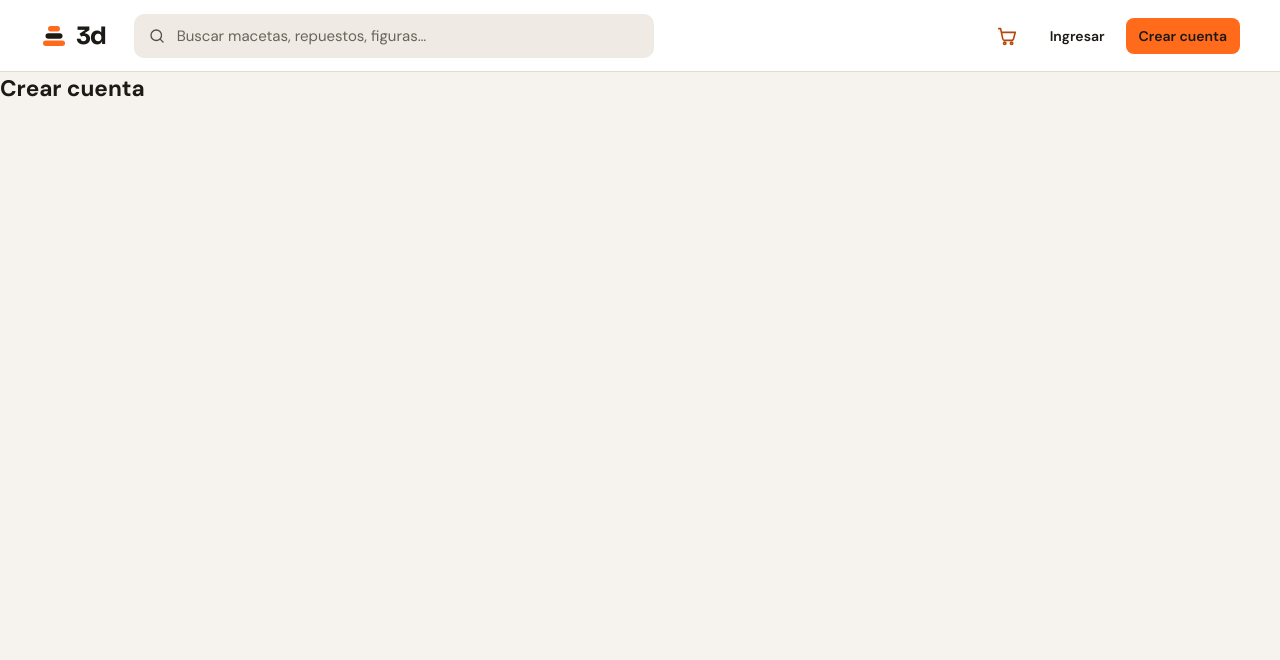
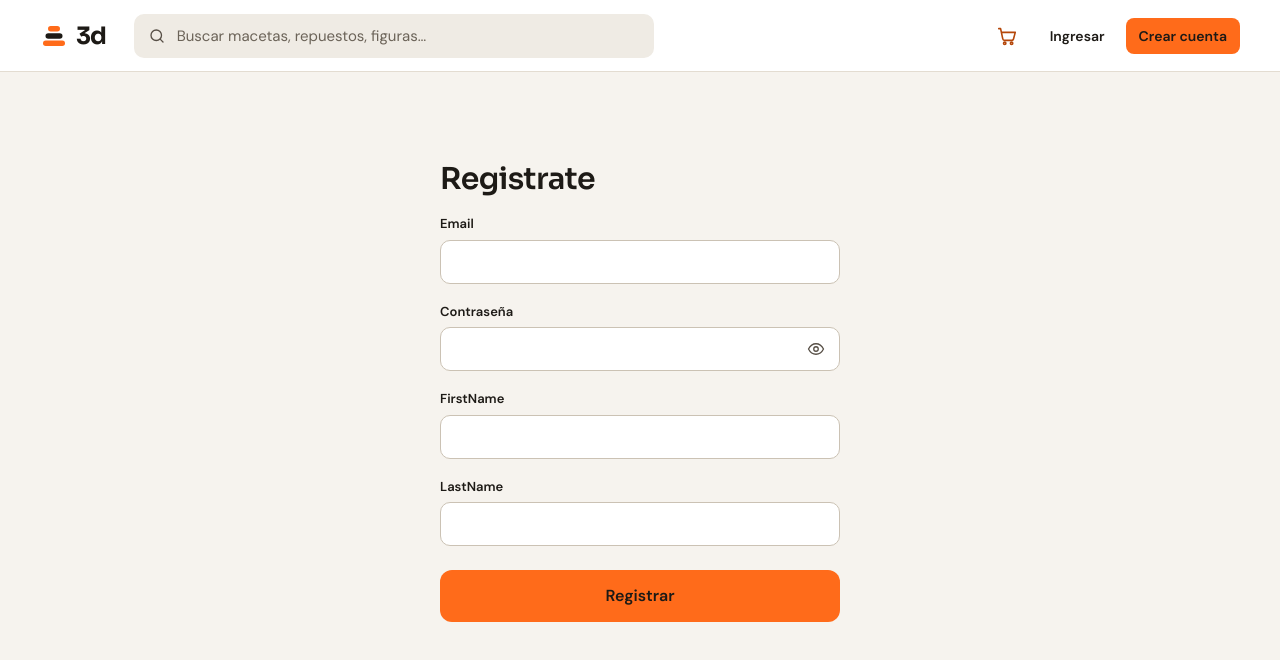
Before and after one commit to lgamallo2306/APIsTPOFrontend, a React app in the folder frontend/: page /registro in a window 1280 px wide. Shown: the top 660 px of the page. Built offline with nearby package versions, Linux system fonts and the light colour scheme; no server answers; the HTML template or start-up script is replaced by a standard one.

Commit message:
agregue a funcionalidad de register

```diff
--- /dev/null
+++ b/frontend/src/components/auth/RegisterForm.css
@@ -0,0 +1,33 @@
+.auth-form {
+  width: 100%;
+  max-width: 400px;
+  display: flex;
+  flex-direction: column;
+  gap: 18px;
+}
+.auth-form-title {
+  display: flex;
+  flex-direction: column;
+  gap: 6px;
+}
+.auth-form .btn {
+  width: 100%;
+  margin-top: 6px;
+}
+.auth-note {
+  text-align: center;
+}
+
+.RegisterForm {
+  display: flex;
+  flex-direction: column;
+  justify-content: center; /* Centra verticalmente los elementos internos del form */
+  align-items: center;     /* Centra horizontalmente los elementos internos del form */
+
+  /* Para centrar el div en toda la pantalla */
+  width: 100%;
+  max-width: 400px;        /* O el ancho que prefieras para tu formulario */
+  min-height: 80vh;       /* Ocupa toda la altura de la pantalla */
+  margin: 0 auto;
+
+}
--- /dev/null
+++ b/frontend/src/components/auth/RegisterForm.jsx
@@ -0,0 +1,56 @@
+import { useState } from 'react'
+import { Link } from 'react-router-dom'
+import PasswordInput from '../ui/PasswordInput'
+import './RegisterForm.css'
+
+function RegisterForm({ onSubmit, error, loading }) {
+  const [form, setForm] = useState({ email: '', password: '',firstName:'', lastName:'' })
+
+  const handleChange = (e) => {
+    setForm({ ...form, [e.target.name]: e.target.value })
+  }
+
+  const handleSubmit = (e) => {
+    e.preventDefault()
+    onSubmit(form)
+  }
+
+  return (
+    <div className="RegisterForm">
+        <form className="auth-form" onSubmit={handleSubmit}>
+      <div className="auth-form-title">
+        <h1 className="h1">Registrate</h1>
+      </div>
+
+      <div className="field">
+        <label className="label" htmlFor="email">Email</label>
+        <input id="email" name="email" type="email" className="input" value={form.email} onChange={handleChange} />
+      </div>
+
+      <div className="field">
+        <label className="label" htmlFor="password">Contraseña</label>
+        <PasswordInput id="password" name="password" value={form.password} onChange={handleChange} />
+      </div>
+
+      <div className="field">
+        <label className="label" htmlFor="firstName">FirstName</label>
+        <input id="firstName" name="firstName" type="text" className="input" value={form.firstName} onChange={handleChange} />
+      </div>
+
+      <div className="field">
+        <label className="label" htmlFor="lastName">LastName</label>
+        <input id="lastName" name="lastName" type="text" className="input" value={form.lastName} onChange={handleChange} />
+      </div>
+
+      {error && <p className="alert-err">{error}</p>}
+
+      <button type="submit" className="btn btn-primary btn-lg" disabled={loading}>
+        {loading ? 'Registrando…' : 'Registrar'}
+      </button>
+    </form>
+    </div>
+
+  )
+}
+
+export default RegisterForm
--- a/frontend/src/views/RegisterView.jsx
+++ b/frontend/src/views/RegisterView.jsx
@@ -1,7 +1,10 @@
+import RegisterForm from "../components/auth/RegisterForm"
+
 function RegisterView() {
   return (
     <>
-      <h2>Crear cuenta</h2>
+
+      <RegisterForm />
     </>
   )
 }
```
